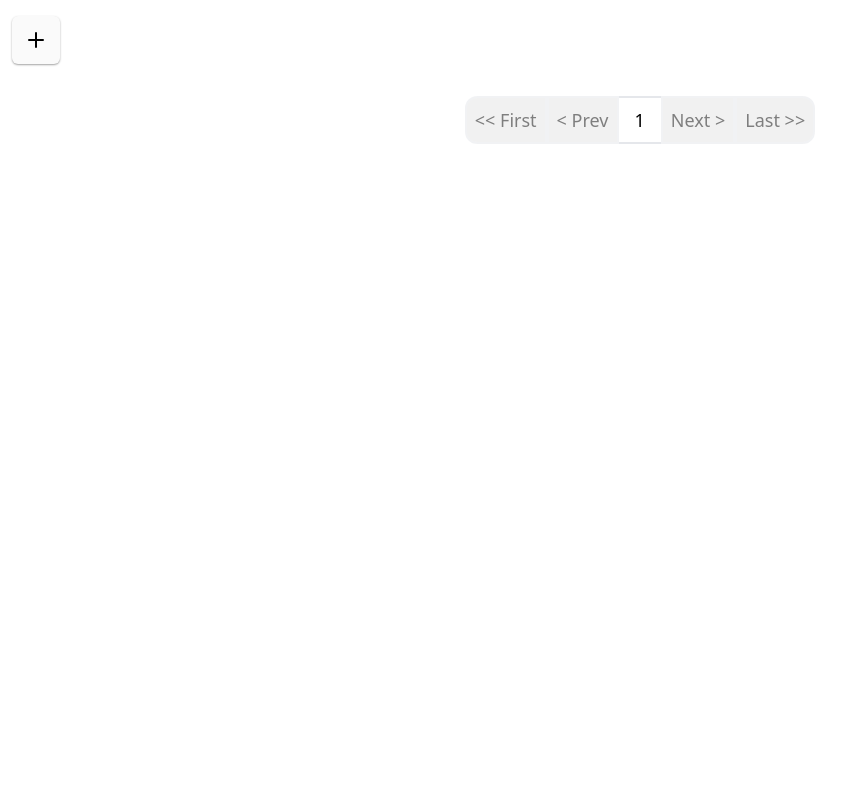
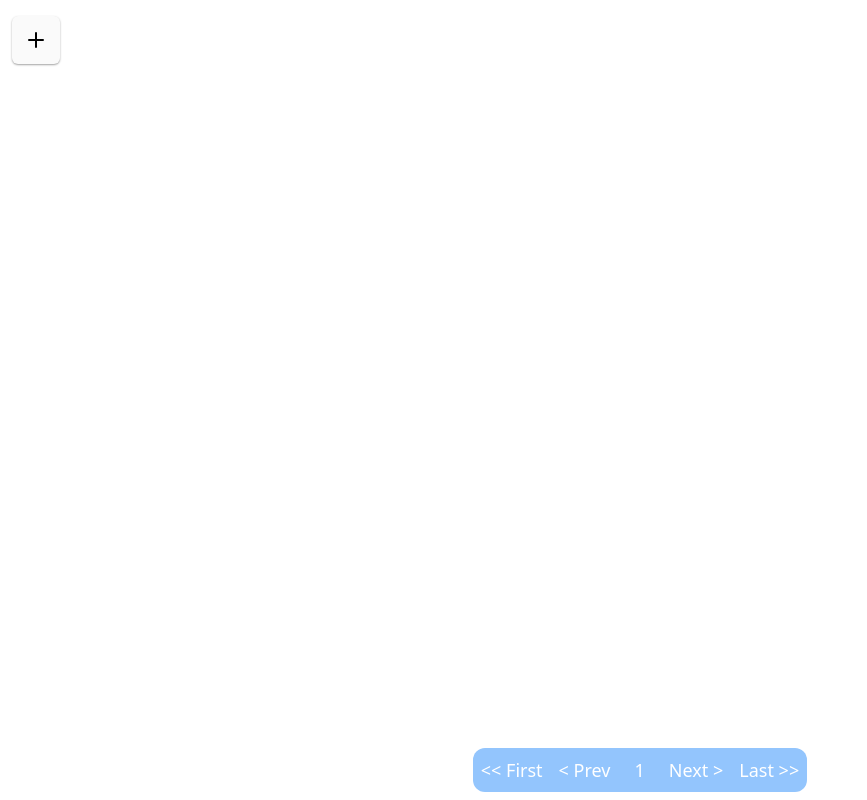
Before and after one commit to DanielSpasov/notes-app-3350, a React (Vite) app: page / in a window 1280 px wide. Shown: the whole page, without its empty margins (0-867 px from the left). Built offline with nearby package versions, Linux system fonts and the light colour scheme.

Commit message:
Styled the pagination

```diff
--- a/src/pages/Home.tsx
+++ b/src/pages/Home.tsx
@@ -1,4 +1,4 @@
-import { useRef, useState } from 'react';
+import { useMemo, useRef, useState } from 'react';
 
 import Draft from '../components/Draft';
 import Note from '../components/Note';
@@ -8,7 +8,7 @@ import useNotes from '../hooks/useNote';
 import PlusIcon from '../svgs/Plus';
 
 const buttonStyle =
-  'px-2 border-2 outline-none bg-neutral-200 hover:bg-neutral-300 disabled:opacity-50';
+  'px-2 outline-none bg-blue-500 text-white enabled:hover:bg-blue-400 disabled:bg-blue-300';
 
 const Home = () => {
   const { notes, onAdd, onRemove, pagination } = useNotes();
@@ -17,8 +17,14 @@ const Home = () => {
 
   const noteRef = useRef<HTMLDivElement>(null);
 
+  const pageGradient = useMemo(() => {
+    const prevColor = pagination.canPrev ? 'from-blue-500' : 'from-blue-300';
+    const nextColor = pagination.canNext ? 'to-blue-500' : 'to-blue-300';
+    return `${prevColor} ${nextColor}`;
+  }, [pagination.canNext, pagination.canPrev]);
+
   return (
-    <main>
+    <main className="flex flex-col justify-between h-screen">
       <article className="flex flex-wrap">
         {notes.map(note => (
           <Note key={note.id} note={note} onRemove={onRemove} />
@@ -42,7 +48,7 @@ const Home = () => {
         )}
       </article>
 
-      <footer className="p-4 text-lg bottom-0 w-full flex justify-center">
+      <footer className="p-2 text-lg w-full flex justify-center">
         <button
           disabled={pagination.page === 1}
           onClick={pagination.onFirst}
@@ -58,7 +64,9 @@ const Home = () => {
           &lt; Prev
         </button>
 
-        <p className="border-y-2 p-2 px-4">{pagination.page}</p>
+        <p className={`p-2 px-4 text-white bg-gradient-to-r ${pageGradient}`}>
+          {pagination.page}
+        </p>
 
         <button
           disabled={!pagination.canNext}
```
